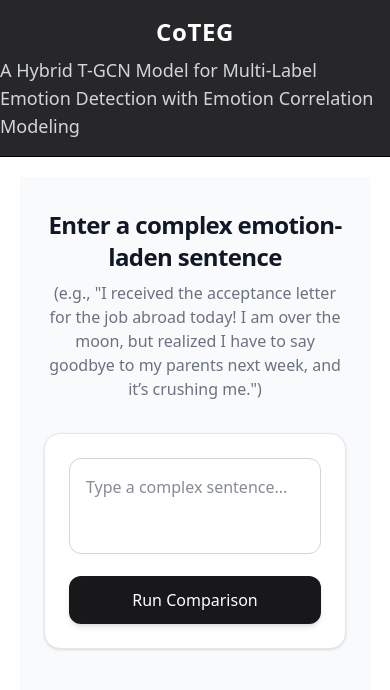
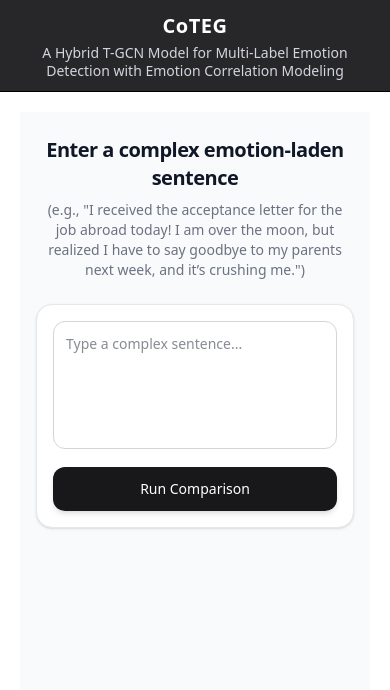
Before and after one commit to LinukaRiviRihan/CoTEG-FYP, a React (Vite) app in the folder frontend/: page / in a window 390 px wide. Shown: the top 690 px of the page. Built offline with nearby package versions, Linux system fonts and the light colour scheme.

Commit message:
add mobile responsiveness

```diff
--- a/frontend/src/components/common/Navbar.jsx
+++ b/frontend/src/components/common/Navbar.jsx
@@ -1,9 +1,11 @@
 export default function Navbar() {
   return (
-    <nav className="w-full border-b bg-zinc-800">
-      <div className="w-full mx-auto py-4 flex flex-col items-center justify-center">
-        <h1 className="text-2xl font-bold tracking-wide text-white">CoTEG</h1>
-        <h2 className="mt-2 text-lg text-gray-300">
+    <nav className="w-full border-b bg-zinc-800 px-4">
+      <div className="w-full mx-auto py-3 md:py-4 flex flex-col items-center justify-center text-center">
+        <h1 className="text-xl md:text-2xl font-bold tracking-wide text-white">
+          CoTEG
+        </h1>
+        <h2 className="mt-1 md:mt-2 text-sm md:text-lg text-gray-300 max-w-md md:max-w-none leading-tight">
           A Hybrid T-GCN Model for Multi-Label Emotion Detection with Emotion
           Correlation Modeling
         </h2>
--- a/frontend/src/features/home/api/predictApi.jsx
+++ b/frontend/src/features/home/api/predictApi.jsx
@@ -9,9 +9,9 @@ export const predictApi = async (
   if (!text.trim()) return;
   setLoading(true);
   try {
-    // const response = await axios.post('http://127.0.0.1:8000/api/predict/', { text: text });
+    const response = await axios.post('http://127.0.0.1:8000/api/predict/', { text: text });
 
-    const response = await axios.post('https://linukarivirihan-backend.hf.space/api/predict/', { text: text });
+    // const response = await axios.post('https://linukarivirihan-backend.hf.space/api/predict/', { text: text });
 
     setBaselineData(response.data.baseline);
     setCotegData(response.data.coteg);
--- a/frontend/src/features/home/components/MetricRow.jsx
+++ b/frontend/src/features/home/components/MetricRow.jsx
@@ -9,7 +9,9 @@ export default function MetricRow({
   const formatted = isLoss ? value.toFixed(4) : `${(value * 100).toFixed(1)}%`;
 
   return (
-    <div className="flex justify-end gap-3 text-sm">
+    // Mobile: justify-between (spreads text to edges)
+    // Desktop (sm+): justify-end (keeps it compact to the right)
+    <div className="flex justify-between sm:justify-end gap-3 text-sm w-full">
       <span className="text-gray-500 text-xs uppercase tracking-wide pt-0.5">
         {label}
       </span>
--- a/frontend/src/features/home/components/ModelPanel.jsx
+++ b/frontend/src/features/home/components/ModelPanel.jsx
@@ -2,34 +2,11 @@ import { useState } from 'react';
 import MetricRow from './MetricRow';
 
 const GO_EMOTIONS = [
-  'admiration',
-  'amusement',
-  'anger',
-  'annoyance',
-  'approval',
-  'caring',
-  'confusion',
-  'curiosity',
-  'desire',
-  'disappointment',
-  'disapproval',
-  'disgust',
-  'embarrassment',
-  'excitement',
-  'fear',
-  'gratitude',
-  'grief',
-  'joy',
-  'love',
-  'nervousness',
-  'optimism',
-  'pride',
-  'realization',
-  'relief',
-  'remorse',
-  'sadness',
-  'surprise',
-  'neutral',
+  'admiration', 'amusement', 'anger', 'annoyance', 'approval', 'caring',
+  'confusion', 'curiosity', 'desire', 'disappointment', 'disapproval',
+  'disgust', 'embarrassment', 'excitement', 'fear', 'gratitude', 'grief',
+  'joy', 'love', 'nervousness', 'optimism', 'pride', 'realization',
+  'relief', 'remorse', 'sadness', 'surprise', 'neutral',
 ];
 
 export default function ModelPanel({
@@ -39,7 +16,6 @@ export default function ModelPanel({
   isHighlight = false,
 }) {
   const [showAllScores, setShowAllScores] = useState(false);
-
   const { predicted, scores, metrics, thresholds = {} } = data;
 
   const theme = {
@@ -60,16 +36,18 @@ export default function ModelPanel({
   }[colorTheme];
 
   const containerStyle = isHighlight
-    ? `ring-2 ${theme.ring} shadow-lg scale-[1.01]`
+    ? `ring-2 ${theme.ring} shadow-lg lg:scale-[1.01]`
     : 'border border-gray-200 shadow-sm';
 
   return (
     <div
-      className={`bg-white rounded-2xl p-6 transition-all duration-300 ${containerStyle}`}>
+      className={`bg-white rounded-2xl p-4 md:p-6 transition-all duration-300 ${containerStyle}`}>
+
       {/* --- HEADER --- */}
-      <div className="flex justify-between items-start mb-6 border-b border-gray-100 pb-4">
+      {/* Mobile: Stack vertically. Desktop: Row with space-between */}
+      <div className="flex flex-col sm:flex-row sm:justify-between sm:items-start mb-6 border-b border-gray-100 pb-4 gap-4 sm:gap-0">
         <div className="flex flex-col">
-          <h2 className="text-xl font-bold text-gray-800">{modelName}</h2>
+          <h2 className="text-lg md:text-xl font-bold text-gray-800">{modelName}</h2>
           {isHighlight && (
             <span className="mt-1 w-fit text-[10px] font-bold uppercase tracking-wider text-emerald-600 bg-emerald-100 px-2 py-0.5 rounded">
               Recommended
@@ -77,9 +55,9 @@ export default function ModelPanel({
           )}
         </div>
 
-        {/* --- 2. DYNAMIC METRICS GRID --- */}
+        {/* --- DYNAMIC METRICS GRID --- */}
         {metrics && Object.keys(metrics).length > 0 ? (
-          <div className="grid grid-cols-2 gap-x-6 gap-y-1 text-right">
+          <div className="grid grid-cols-2 gap-x-6 gap-y-1 w-full sm:w-auto">
             <MetricRow
               label="Macro F1"
               value={metrics.macro_f1}
@@ -106,7 +84,7 @@ export default function ModelPanel({
             predicted.map((e) => (
               <span
                 key={e}
-                className={`px-3 py-1.5 rounded-lg text-sm font-bold capitalize shadow-sm ${theme.bg} ${theme.text} border ${theme.border}`}>
+                className={`px-3 py-1.5 rounded-lg text-xs md:text-sm font-bold capitalize shadow-sm ${theme.bg} ${theme.text} border ${theme.border}`}>
                 {e}
               </span>
             ))
@@ -126,7 +104,7 @@ export default function ModelPanel({
           </h3>
           <button
             onClick={() => setShowAllScores(!showAllScores)}
-            className="text-xs font-medium text-gray-500 hover:text-gray-800 underline">
+            className="text-xs font-medium text-gray-500 hover:text-gray-800 underline p-2 -mr-2">
             {showAllScores ? 'Hide details' : 'Show all'}
           </button>
         </div>
--- a/frontend/src/pages/Home.jsx
+++ b/frontend/src/pages/Home.jsx
@@ -13,13 +13,13 @@ export default function Home() {
   };
 
   return (
-    <main className="min-h-screen bg-gray-50 px-6 py-8 font-sans text-gray-900">
-      <section className="max-w-7xl mx-auto space-y-8">
+    <main className="min-h-screen bg-gray-50 px-4 py-6 md:px-6 md:py-8 font-sans text-gray-900">
+      <section className="max-w-7xl mx-auto space-y-6 md:space-y-8">
         <header className="text-center space-y-2">
-          <h1 className="text-2xl font-bold tracking-tight">
+          <h1 className="text-xl md:text-2xl font-bold tracking-tight px-2">
             Enter a complex emotion-laden sentence
           </h1>
-          <p className="text-gray-500">
+          <p className="text-sm md:text-base text-gray-500 max-w-2xl mx-auto">
             (e.g., "I received the acceptance letter for the job abroad today! I
             am over the moon, but realized I have to say goodbye to my parents
             next week, and it’s crushing me.")
@@ -27,9 +27,9 @@ export default function Home() {
         </header>
 
         {/* Input Area */}
-        <div className="rounded-2xl border border-gray-200 bg-white p-6 shadow-sm max-w-3xl mx-auto w-full">
+        <div className="rounded-2xl border border-gray-200 bg-white p-4 md:p-6 shadow-sm max-w-3xl mx-auto w-full">
           <textarea
-            className="w-full h-24 p-4 border border-gray-300 rounded-xl focus:outline-none focus:ring-2 focus:ring-blue-500 resize-none"
+            className="w-full h-32 md:h-24 p-3 md:p-4 border border-gray-300 rounded-xl focus:outline-none focus:ring-2 focus:ring-blue-500 resize-none text-sm md:text-base"
             placeholder="Type a complex sentence..."
             value={text}
             onChange={(e) => setText(e.target.value)}
@@ -42,20 +42,20 @@ export default function Home() {
           <button
             onClick={handlePredict}
             disabled={!text.trim() || loading}
-            className={`w-full mt-4 py-3 rounded-xl font-medium text-white transition-all
+            className={`w-full mt-3 md:mt-4 py-3 rounded-xl font-medium text-white transition-all text-sm md:text-base
               ${
                 loading
                   ? 'bg-gray-400 cursor-not-allowed'
-                  : 'bg-zinc-900 hover:bg-zinc-800 shadow-md'
+                  : 'bg-zinc-900 hover:bg-zinc-800 shadow-md active:scale-[0.99]'
               }
             `}>
             {loading ? 'Analyzing...' : 'Run Comparison'}
           </button>
         </div>
 
-        {/* Results Grid - Only show if data exists */}
+        {/* Results Grid - Stacks on mobile (grid-cols-1), side-by-side on desktop */}
         {baselineData && cotegData && (
-          <div className="grid grid-cols-1 md:grid-cols-2 gap-8 items-start">
+          <div className="grid grid-cols-1 lg:grid-cols-2 gap-6 md:gap-8 items-start">
             <ModelPanel
               modelName="CoTEG (Graph Enhanced)"
               colorTheme="green"
```
